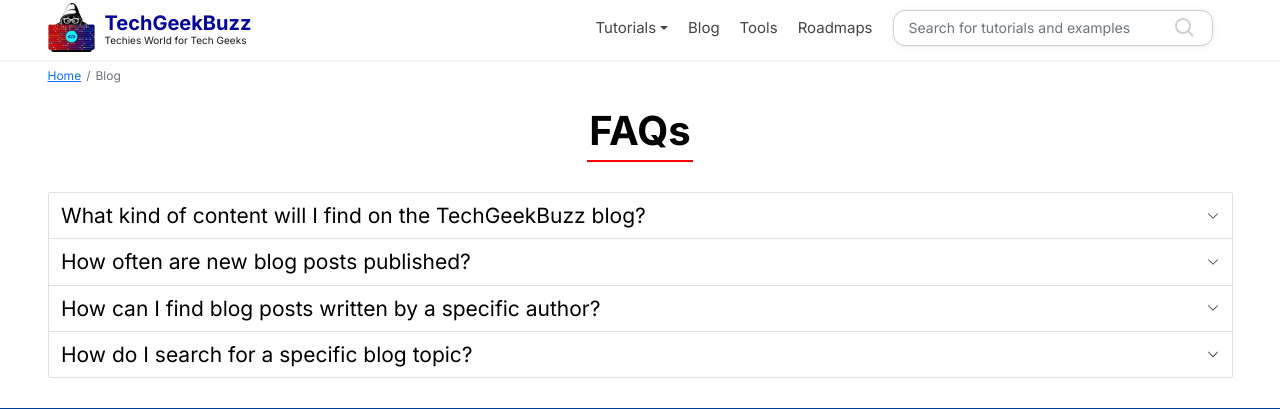
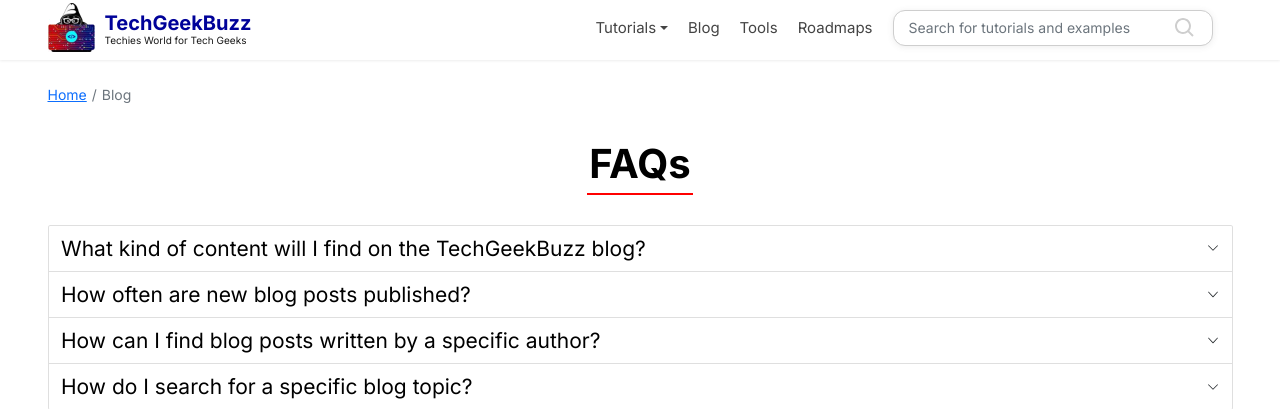
Before and after one commit to vijaybeekesh/techgeekbuzz, a Django app: page /blog in a window 1280 px wide. Shown: the top 409 px of the page. Run offline with Django 4.2, Linux system fonts and the light colour scheme; data that the repository does not hold is empty; parts of the project's set-up code (start-up, migrations or seed data) failed here and were passed over; some libraries are stand-ins or nearby versions.

Commit message:
Add custom breadcrumb styles to improve readability and adjust font size

```diff
--- a/static/css/blog.css
+++ b/static/css/blog.css
@@ -422,3 +422,17 @@ a.pag-list:hover ,.pagactive {
         height: 18rem;
     }
 }
+
+/* Bootstrap's default breadcrumb text (12px) and line-height (1) are too small
+   and cramped for this site's larger type scale. font-size is set explicitly
+   on .breadcrumb-item (not just inherited from .breadcrumb) because a global
+   ".footer-down p, li" rule elsewhere targets every <li> on the site and
+   otherwise wins over inheritance. */
+.breadcrumb {
+    padding: 1.4rem 0 1rem;
+    margin-bottom: .8rem;
+}
+.breadcrumb-item {
+    font-size: 1.4rem;
+    line-height: 1.6;
+}
--- a/static/css/blogdetail.css
+++ b/static/css/blogdetail.css
@@ -379,3 +379,17 @@ a.badge{
     padding: 2px 10px;
     border-radius: 20%;
 }
+
+/* Bootstrap's default breadcrumb text (12px) and line-height (1) are too small
+   and cramped for this site's larger type scale. font-size is set explicitly
+   on .breadcrumb-item (not just inherited from .breadcrumb) because a global
+   ".footer-down p, li" rule elsewhere targets every <li> on the site and
+   otherwise wins over inheritance. */
+.breadcrumb {
+    padding: 1.4rem 0 1rem;
+    margin-bottom: .8rem;
+}
+.breadcrumb-item {
+    font-size: 1.4rem;
+    line-height: 1.6;
+}
```
